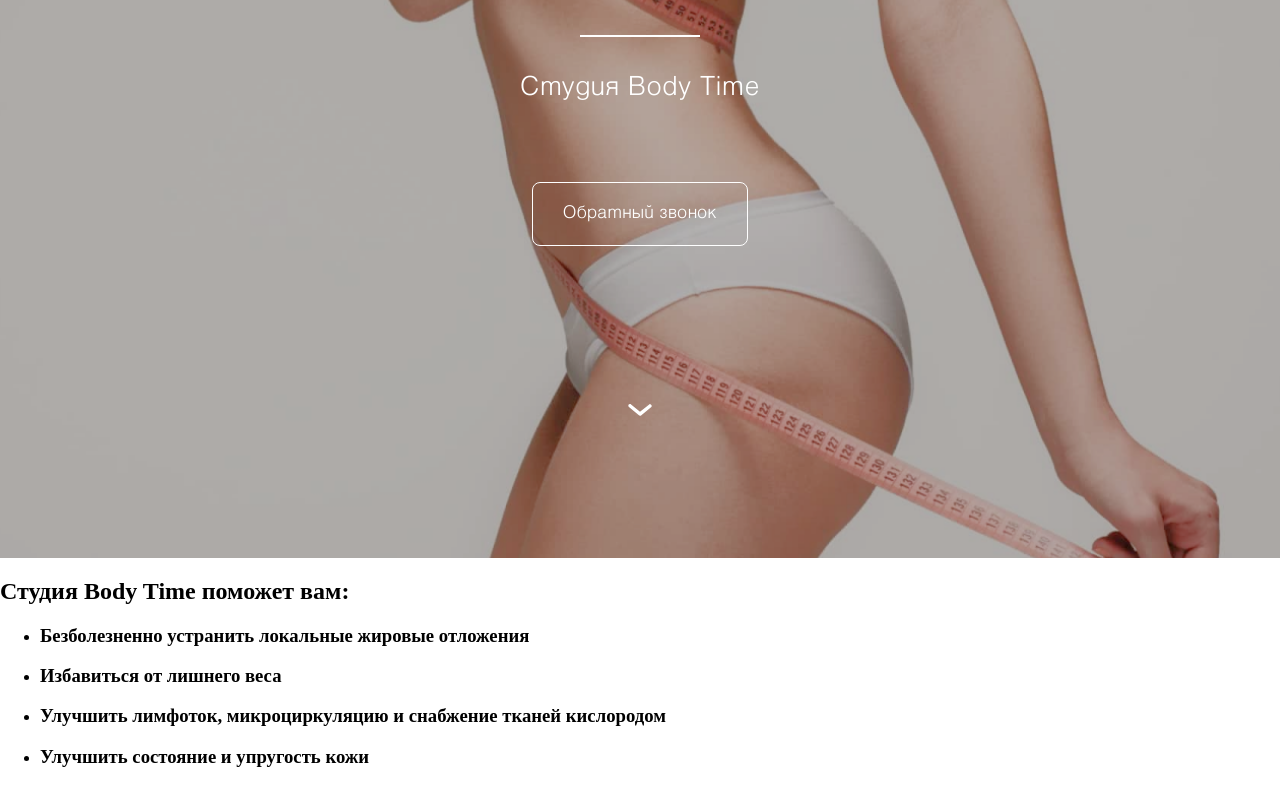
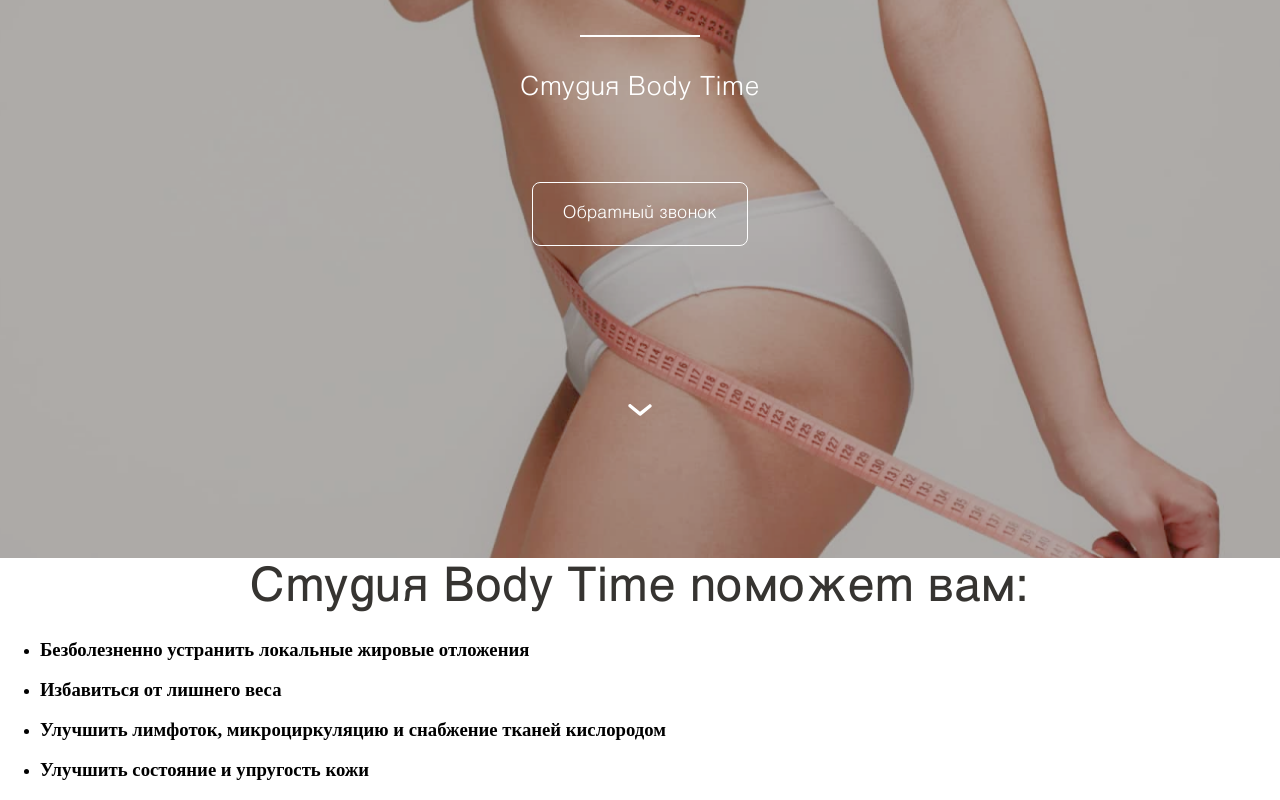
Before and after one commit to pomazkovanton/bodytime, a website: page index.html in a window 1280 px wide. Shown: the part 439-1239 px from the top of the page. Drawn offline with Linux system fonts and the light colour scheme.

Commit message:
feat: adds a title block

```diff
--- /dev/null
+++ b/css/blocks/title/title.css
@@ -0,0 +1,9 @@
+.title {
+  font-size: 48px;
+  line-height: 1.3;
+  font-weight: 400;
+  font-family: var(--main-font-title);
+  color: var(--main-color-text);
+  margin: 0;
+  text-align: center;
+}
--- a/css/pages/index.css
+++ b/css/pages/index.css
@@ -28,3 +28,6 @@
 
 /* button */
 @import url(../blocks/button/button.css);
+
+/* title */
+@import url(../blocks/title/title.css);
```
